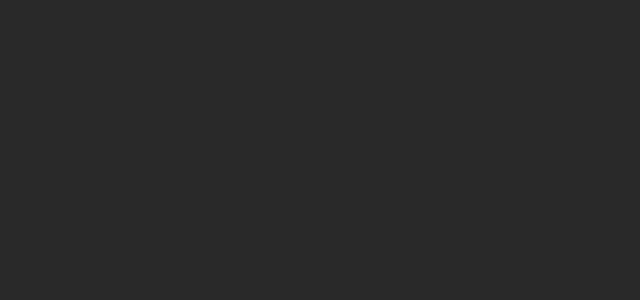
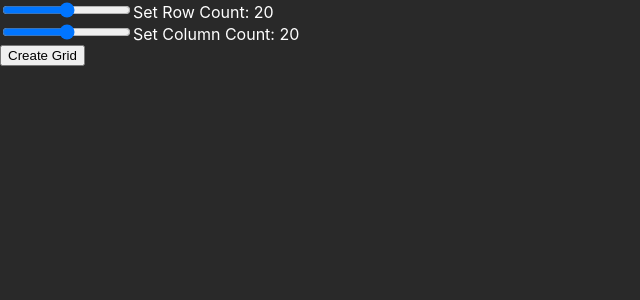
Before and after one commit to vik-ma/pathfinding-race, a React (Create React App) app: page / in a window 1280 px wide. Shown: the top 300 px of the page, without its empty margins (0-640 px from the left). Built offline with nearby package versions, Linux system fonts and the light colour scheme.

Commit message:
Added sliders to set grid rows and columns with

```diff
--- a/src/App.css
+++ b/src/App.css
@@ -1,7 +1,21 @@
 body {
+    color:white;
     background-color: #292929;
 }
 
-p {
-    color:white;
+
+
+.node {
+    border: 1px solid white;
+    height: 40px;
+    width: 40px;
+    margin: 1px;
 }
+
+#right-most {
+    border-right:1px solid white;
+}
+
+#bottom-most {
+    border-bottom:1px solid white;
+}
--- a/src/App.js
+++ b/src/App.js
@@ -1,10 +1,12 @@
 import "./App.css";
+import React, { useState } from "react";
+import { GridGenerator } from "./PathfindingVisualizer/GridGenerator";
 
 function App() {
   return (
     <div className="App">
       <header className="App-header">
-
+        <GridGenerator></GridGenerator>
       </header>
     </div>
   );
--- /dev/null
+++ b/src/PathfindingVisualizer/GridGenerator.js
@@ -0,0 +1,36 @@
+import React, { useState } from "react";
+
+export const GridGenerator = () => {
+  const SLIDER_DEFAULT_VALUE = 20;
+  const [rowCount, setRowCount] = useState(SLIDER_DEFAULT_VALUE);
+  const [colCount, setColCount] = useState(SLIDER_DEFAULT_VALUE);
+
+  return (
+    <div>
+      <div>
+        <input
+          type="range"
+          min="10"
+          max="30"
+          name="row"
+          defaultValue="SLIDER_DEFAULT_VALUE"
+          onChange={(e) => setRowCount(e.target.value)}
+        ></input>
+        Set Row Count: {rowCount}
+        <br />
+        <input
+          type="range"
+          min="10"
+          max="30"
+          name="col"
+          defaultValue="SLIDER_DEFAULT_VALUE"
+          onChange={(e) => setColCount(e.target.value)}
+        ></input>
+        Set Column Count: {colCount}
+        <br />
+        <button>Create Grid</button>
+      </div>
+      <div></div>
+    </div>
+  );
+};
```
